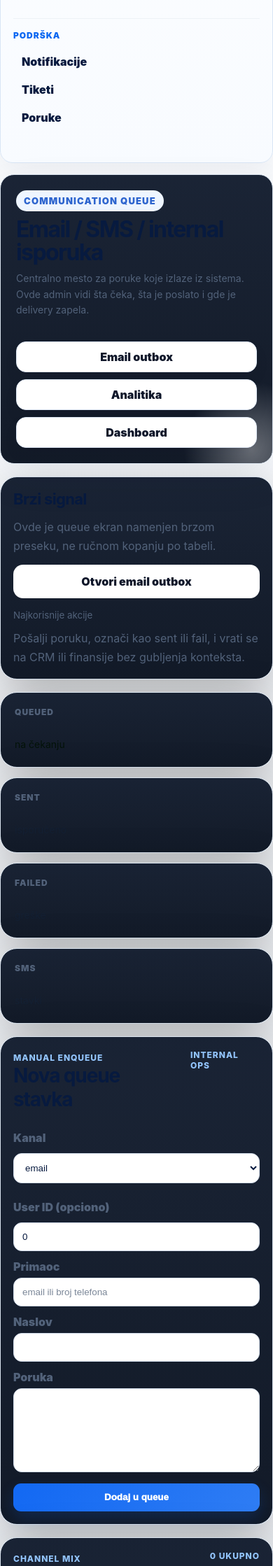
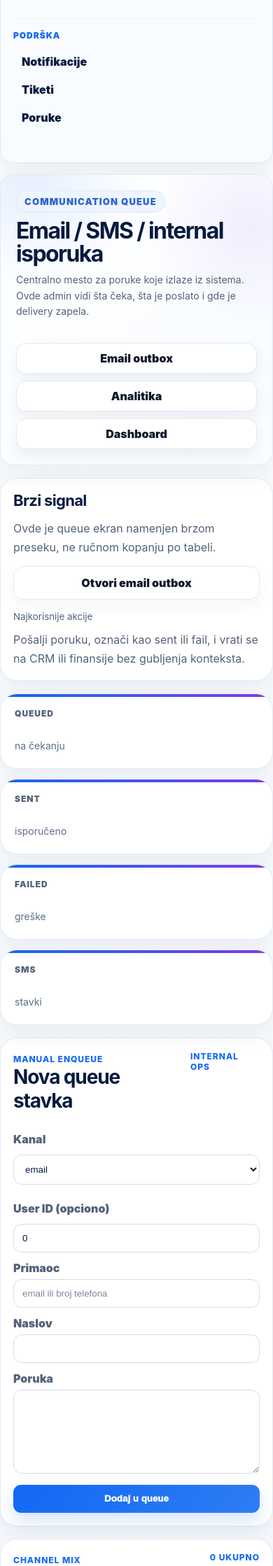
Before and after one commit to angro-scraper/klikzarada, a Python web app: template klikzarada-v11-18-36-complete-trust-launch-pack/klikzarada-v11-18-36-complete-trust-launch-pack/backend/app/templates/admin_notification_queue_v11845.html in a window 390 px wide. Shown: the part 846-3084 px from the top of the page at 70% size. Run offline with Jinja, Linux system fonts and the light colour scheme; the template is opened without the code that fills it, so the values that code supplies are empty.

Commit message:
Restyle communication queue to light premium theme

```diff
--- a/klikzarada-v11-18-36-complete-trust-launch-pack/klikzarada-v11-18-36-complete-trust-launch-pack/backend/app/templates/admin_notification_queue_v11845.html
+++ b/klikzarada-v11-18-36-complete-trust-launch-pack/klikzarada-v11-18-36-complete-trust-launch-pack/backend/app/templates/admin_notification_queue_v11845.html
@@ -9,26 +9,68 @@
   .kz-comm-form,
   .kz-comm-table,
   .kz-comm-metrics > article{background:linear-gradient(180deg,rgba(17,27,45,.96),rgba(9,17,31,.96));border:1px solid var(--line);border-radius:24px;box-shadow:0 24px 70px rgba(0,0,0,.28)}
-  .kz-comm-hero .premium-panel-hero{padding:28px 30px;min-height:100%;display:flex;justify-content:space-between;gap:18px;align-items:flex-start}
-  .kz-comm-hero .premium-panel-hero h1{margin:10px 0 10px;font-size:clamp(34px,4vw,56px);line-height:1;letter-spacing:-.05em}
-  .kz-comm-hero .premium-panel-hero p{max-width:760px;font-size:17px;margin:0}
+  .kz-comm-hero .premium-panel-hero,
+  .kz-comm-card,
+  .kz-comm-form,
+  .kz-comm-table,
+  .kz-comm-metrics > article{
+    background:#fff!important;
+    border:1px solid var(--117-line)!important;
+    box-shadow:0 12px 34px rgba(16,36,66,.06)!important;
+  }
+  .kz-comm-hero .premium-panel-hero{
+    padding:28px 30px;
+    min-height:100%;
+    display:flex;
+    justify-content:space-between;
+    gap:18px;
+    align-items:flex-start;
+    background:
+      radial-gradient(circle at 10% 0%,rgba(18,104,243,.10),transparent 30%),
+      radial-gradient(circle at 92% 18%,rgba(124,58,237,.08),transparent 28%),
+      linear-gradient(135deg,#fff,#f7fbff)!important;
+  }
+  .kz-comm-hero .premium-panel-hero h1{
+    margin:10px 0 10px;
+    font-size:clamp(34px,4vw,56px);
+    line-height:1;
+    letter-spacing:-.05em;
+    color:#0d1b31;
+  }
+  .kz-comm-hero .premium-panel-hero p{max-width:760px;font-size:17px;margin:0;color:#5c6f89}
   .kz-comm-hero .premium-panel-actions{display:flex;flex-wrap:wrap;gap:10px;justify-content:flex-end;max-width:270px}
-  .kz-comm-badge{display:inline-flex;align-items:center;gap:8px;padding:8px 12px;border-radius:999px;background:rgba(37,99,235,.12);color:#93c5fd;font-weight:900;letter-spacing:.12em;text-transform:uppercase;font-size:11px}
+  .kz-comm-badge{display:inline-flex;align-items:center;gap:8px;padding:8px 12px;border-radius:999px;background:#eef4ff;color:#1268f3;font-weight:900;letter-spacing:.12em;text-transform:uppercase;font-size:11px;border:1px solid #dbeafe}
   .kz-comm-aside{padding:22px;display:grid;gap:14px}
-  .kz-comm-aside h2{margin:0;font-size:22px;letter-spacing:-.03em}
-  .kz-comm-aside p{margin:0}
+  .kz-comm-aside h2{margin:0;font-size:22px;letter-spacing:-.03em;color:#0d1b31}
+  .kz-comm-aside p{margin:0;color:#5c6f89}
   .kz-comm-aside .kz-comm-mini{display:grid;gap:8px}
-  .kz-comm-aside .kz-comm-mini a{display:inline-flex;justify-content:center;align-items:center;min-height:48px;border-radius:14px;background:#fff;color:#0f172a;font-weight:900;padding:0 14px}
+  .kz-comm-aside .kz-comm-mini a{display:inline-flex;justify-content:center;align-items:center;min-height:48px;border-radius:14px;background:#fff;color:#0f172a;font-weight:900;padding:0 14px;border:1px solid #dbeafe;box-shadow:0 10px 22px rgba(16,36,66,.04)}
   .kz-comm-metrics{display:grid;grid-template-columns:repeat(4,minmax(0,1fr));gap:14px}
-  .kz-comm-metrics > article{padding:18px 20px;display:grid;gap:8px;min-height:108px}
-  .kz-comm-metrics small{font-size:12px;letter-spacing:.08em;text-transform:uppercase;color:#93c5fd;font-weight:900}
-  .kz-comm-metrics strong{font-size:30px;line-height:1;color:#fff}
-  .kz-comm-metrics span{font-size:14px}
+  .kz-comm-metrics > article{
+    padding:18px 20px;
+    display:grid;
+    gap:8px;
+    min-height:108px;
+    position:relative;
+    overflow:hidden;
+    background:#fff!important;
+  }
+  .kz-comm-metrics > article:before{
+    content:"";
+    position:absolute;
+    inset:0 auto auto 0;
+    width:100%;
+    height:4px;
+    background:linear-gradient(90deg,#1268f3,#7c3aed);
+  }
+  .kz-comm-metrics small{font-size:12px;letter-spacing:.08em;text-transform:uppercase;color:#5c6f89;font-weight:900}
+  .kz-comm-metrics strong{font-size:30px;line-height:1;color:#0d1b31}
+  .kz-comm-metrics span{font-size:14px;color:#5c6f89}
   .kz-comm-grid{display:grid;grid-template-columns:minmax(0,1fr) minmax(0,.88fr);gap:18px}
   .kz-comm-card{padding:24px}
   .kz-comm-card-head{display:flex;justify-content:space-between;gap:14px;align-items:flex-start;margin-bottom:16px}
-  .kz-comm-card-head h2{margin:0;font-size:28px;letter-spacing:-.04em}
-  .kz-comm-card-head span{font-weight:800;color:#93c5fd;text-transform:uppercase;letter-spacing:.08em;font-size:12px}
+  .kz-comm-card-head h2{margin:0;font-size:28px;letter-spacing:-.04em;color:#0d1b31}
+  .kz-comm-card-head span{font-weight:800;color:#1268f3;text-transform:uppercase;letter-spacing:.08em;font-size:12px}
   .kz-comm-form{padding:24px}
   .kz-comm-form .cols{display:grid;grid-template-columns:repeat(2,minmax(0,1fr));gap:12px}
   .kz-comm-form .form-row{display:grid;gap:6px}
@@ -41,17 +83,18 @@
   .kz-comm-table td{vertical-align:middle}
   .kz-comm-row{display:flex;flex-direction:column;gap:8px}
   .kz-comm-row .meta{display:flex;flex-wrap:wrap;gap:8px;align-items:center}
-  .kz-comm-pill{display:inline-flex;align-items:center;padding:5px 10px;border-radius:999px;background:rgba(255,255,255,.06);border:1px solid rgba(148,163,184,.18);font-size:12px;font-weight:900}
-  .kz-comm-pill.email{color:#bfdbfe}
-  .kz-comm-pill.sms{color:#fcd34d}
-  .kz-comm-pill.internal{color:#c4b5fd}
-  .kz-comm-pill.queued{color:#fde68a;background:rgba(245,158,11,.14)}
-  .kz-comm-pill.sent{color:#86efac;background:rgba(34,197,94,.14)}
-  .kz-comm-pill.failed{color:#fecaca;background:rgba(239,68,68,.14)}
+  .kz-comm-pill{display:inline-flex;align-items:center;padding:5px 10px;border-radius:999px;background:#eef4ff;border:1px solid #dbeafe;font-size:12px;font-weight:900;color:#1268f3}
+  .kz-comm-pill.email{color:#1268f3}
+  .kz-comm-pill.sms{color:#b45309;background:#fffbeb;border-color:#fde68a}
+  .kz-comm-pill.internal{color:#7c3aed;background:#f5f3ff;border-color:#e9d5ff}
+  .kz-comm-pill.queued{color:#b45309;background:#fffbeb}
+  .kz-comm-pill.sent{color:#166534;background:#f0fdf4}
+  .kz-comm-pill.failed{color:#b91c1c;background:#fef2f2}
   .kz-comm-actions{display:flex;flex-wrap:wrap;gap:8px;align-items:center}
   .kz-comm-actions form{display:flex;gap:8px;align-items:center}
   .kz-comm-actions .btn-mini{min-height:34px;padding:7px 10px}
-  .kz-comm-empty{padding:18px;border:1px dashed rgba(148,163,184,.25);border-radius:18px;background:rgba(255,255,255,.03)}
+  .kz-comm-empty{padding:18px;border:1px dashed #d3ddeb;border-radius:18px;background:#f8fbff}
+  .kz-comm-empty strong,.kz-comm-empty p{color:#0d1b31}
   @media (max-width: 1100px){
     .kz-comm-hero,
     .kz-comm-grid{grid-template-columns:1fr}
--- a/klikzarada-v11-18-36-complete-trust-launch-pack/klikzarada-v11-18-36-complete-trust-launch-pack/backend/app/templates/app_base.html
+++ b/klikzarada-v11-18-36-complete-trust-launch-pack/klikzarada-v11-18-36-complete-trust-launch-pack/backend/app/templates/app_base.html
@@ -5,7 +5,7 @@
   <meta name="viewport" content="width=device-width,initial-scale=1">
   <title>{{ title if title else "KlikZarada panel" }}</title>
   <link rel="icon" href="/favicon.ico">
-  <link rel="stylesheet" href="/static/css/style.css?v=11832">
+  <link rel="stylesheet" href="/static/css/style.css?v=11833">
   <style>
     @media (max-width: 980px) {
       .premium-app-topbar-inner {
```
